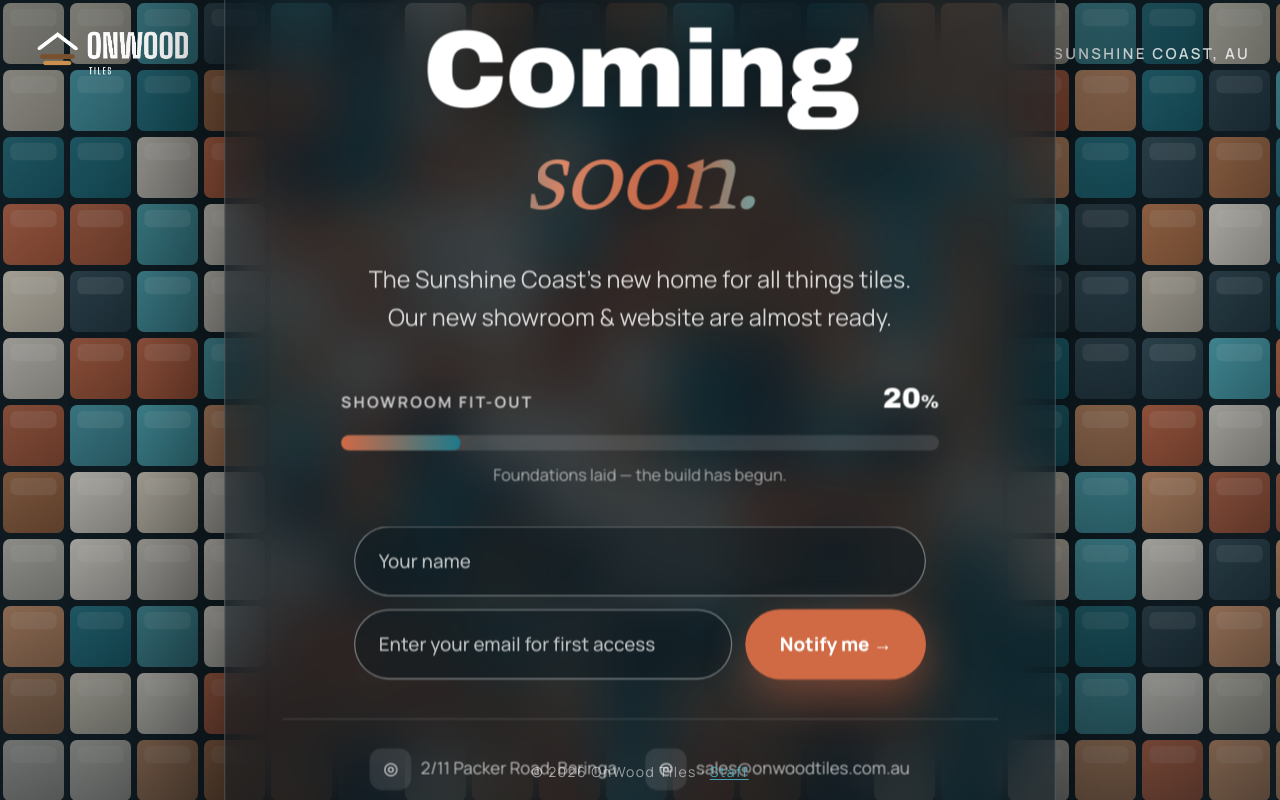
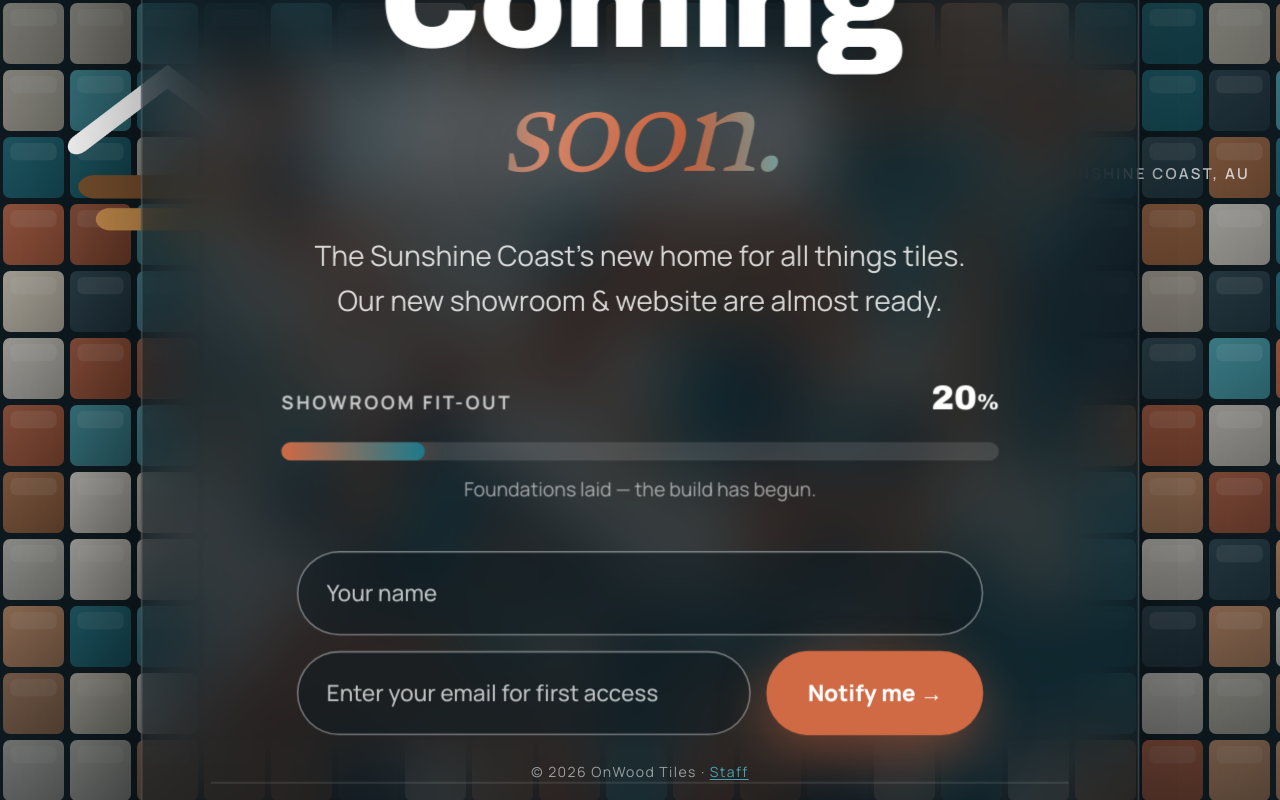
Before and after one commit to OnWood-TIles/onwood-web, a Next.js app: page / in a window 1280 px wide. Built offline with nearby package versions, Linux system fonts and the light colour scheme.

Commit message:
Coming-soon: 5x top-left logo + card a further 20% bigger (scale 1.56)
Co-Authored-By: Claude Opus 4.8 (1M context) <noreply@anthropic.com>

```diff
--- a/app/components/comingSoon.module.css
+++ b/app/components/comingSoon.module.css
@@ -42,7 +42,7 @@
 }
 
 .brandLogo {
-  height: 60px;
+  height: 300px;
   width: auto;
 }
 
@@ -72,8 +72,8 @@
   width: min(640px, 92vw);
   margin: 0 22px;
   padding: 46px 44px 40px;
-  /* Reagan: make the content ~30% bigger (the mosaic tiles behind stay the same). */
-  transform: scale(1.3);
+  /* Reagan: content scaled up ~56% (mosaic tiles behind stay the same). */
+  transform: scale(1.56);
   transform-origin: center center;
   border-radius: 26px;
   background: rgba(11, 20, 26, 0.62);
@@ -383,9 +383,9 @@
   opacity: 1;
 }
 
-/* Below ~900px the 1.3x card scale would overflow the viewport, so drop it there
-   (the card is already near full-width on small screens). */
-@media (max-width: 900px) {
+/* Below ~1024px the enlarged card scale would overflow the viewport, so drop it
+   there (the card is already near full-width on small screens). */
+@media (max-width: 1024px) {
   .card {
     transform: none;
   }
```
